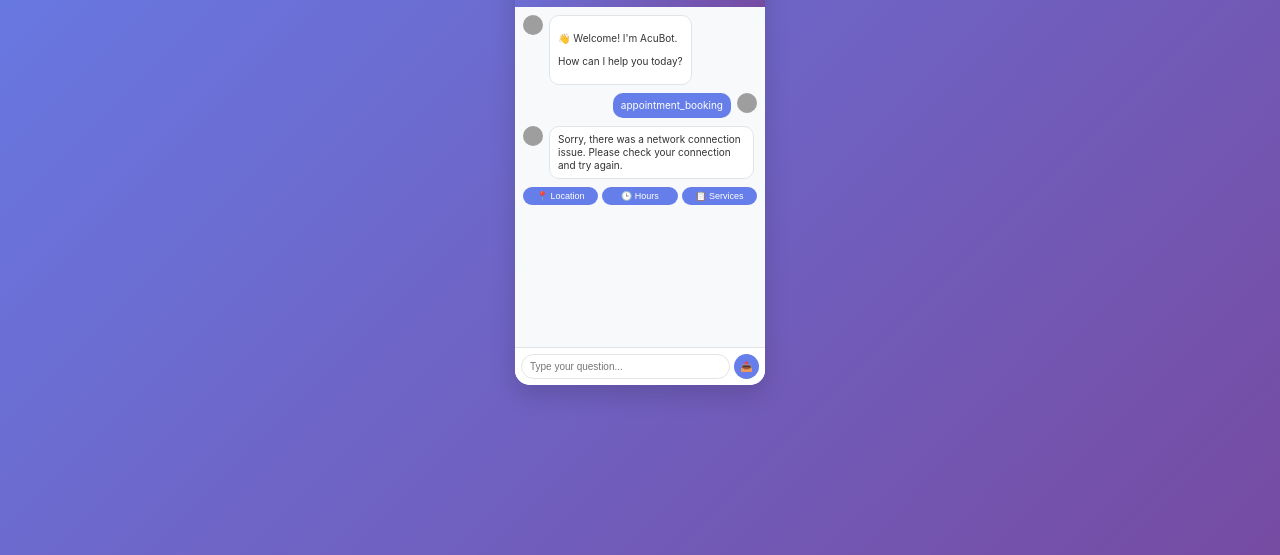
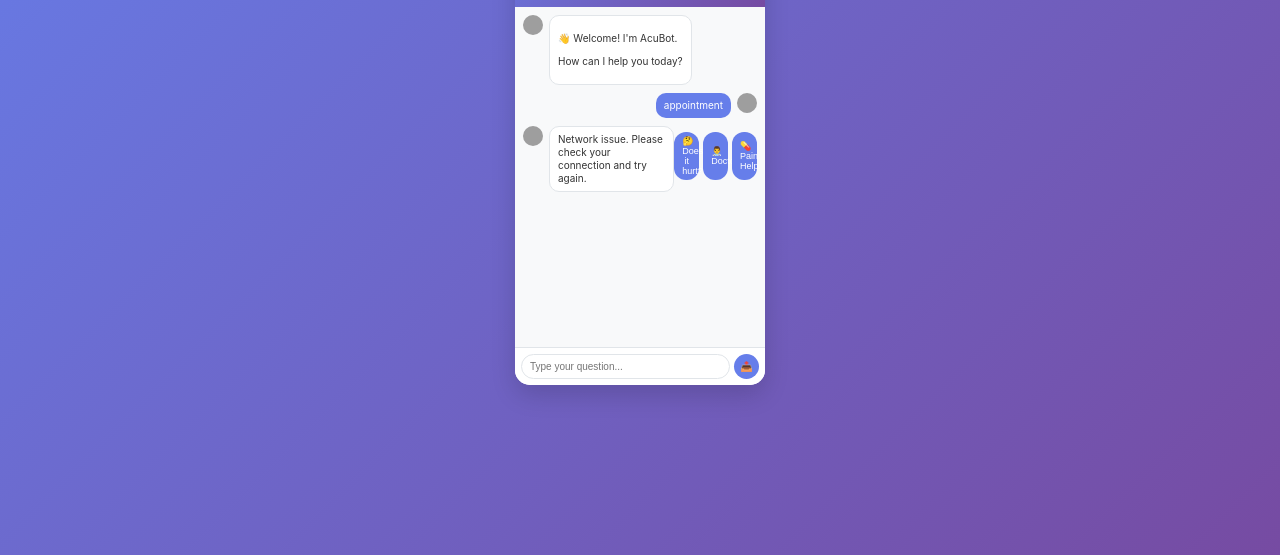
Before and after one commit to acutherapy/chatbot, a website: page public/index.html in a window 1280 px wide. Both pictures are taken after a click on the button "📅 Book Appointment". Shown: the part 265-820 px from the top of the page. Drawn offline with Linux system fonts and the light colour scheme; no server answers; grey boxes are pictures that could not be loaded.

Commit message:
Update index.html

```diff
--- a/public/index.html
+++ b/public/index.html
@@ -1,41 +1,98 @@
 <!DOCTYPE html>
 <html lang="en">
 <head>
-  <meta charset="UTF-8" />
+  <meta charset="UTF-8"/>
   <meta name="viewport" content="width=device-width, initial-scale=1.0"/>
   <title>AcuTherapy Clinic Assistant</title>
   <style>
-    /* —— 你的样式保持不变 —— */
-    body{font-family:'Inter',-apple-system,BlinkMacSystemFont,sans-serif;margin:0;padding:10px;background:linear-gradient(135deg,#667eea 0%,#764ba2 100%);min-height:100vh;}
-    .chat-container{width:250px;height:500px;margin:0 auto;background:#fff;border-radius:15px;box-shadow:0 10px 25px rgba(0,0,0,.15);overflow:hidden;display:flex;flex-direction:column;position:fixed;top:50%;left:50%;transform:translate(-50%,-50%);}
-    .chat-header{background:linear-gradient(135deg,#667eea 0%,#764ba2 100%);color:#fff;padding:8px;text-align:center;flex-shrink:0;}
-    .chat-header h1{margin:2px 0;font-size:12px;font-weight:600;}
-    .chat-header p{margin:2px 0;font-size:9px;}
-    .chat-header img{width:25px;height:25px;border-radius:50%;margin-bottom:4px;}
-    .chat-messages{flex:1;overflow-y:auto;padding:8px;background:#f8f9fa;min-height:0;font-size:11px;}
-    .message{display:flex;margin-bottom:8px;align-items:flex-start;}
-    .message-avatar{width:20px;height:20px;border-radius:50%;margin-right:6px;flex-shrink:0;}
-    .user-avatar{margin-right:0;margin-left:6px;}
-    .user-message{justify-content:flex-end;}
-    .bot-message{justify-content:flex-start;}
-    .message-bubble{max-width:80%;padding:6px 8px;border-radius:10px;word-wrap:break-word;font-size:10px;line-height:1.3;}
-    .user-message .message-bubble{background:#667eea;color:#fff;}
-    .bot-message .message-bubble{background:#fff;color:#333;border:1px solid #e1e5e9;}
-    .quick-replies{display:flex;flex-wrap:wrap;gap:4px;margin-top:6px;}
-    .quick-reply-btn{background:#667eea;color:#fff;border:none;padding:4px 8px;border-radius:12px;cursor:pointer;font-size:9px;transition:background .3s;flex:1;min-width:0;}
-    .quick-reply-btn:hover{background:#5a6fd8;}
-    .chat-input{padding:6px;background:#fff;border-top:1px solid #e1e5e9;flex-shrink:0;}
-    .input-wrapper{display:flex;gap:4px;}
-    .message-input{flex:1;padding:6px 8px;border:1px solid #e1e5e9;border-radius:15px;font-size:10px;outline:none;}
-    .message-input:focus{border-color:#667eea;}
-    .send-btn{background:#667eea;color:#fff;border:none;width:25px;height:25px;border-radius:50%;cursor:pointer;font-size:10px;}
-    .send-btn:hover{background:#5a6fd8;}
-    .send-btn:disabled{background:#ccc;cursor:not-allowed;}
-    .loading{text-align:center;color:#666;font-style:italic;}
-    .language-switch{position:absolute;top:5px;right:5px;background:rgba(255,255,255,.2);color:#fff;border:1px solid rgba(255,255,255,.3);padding:2px 6px;border-radius:10px;text-decoration:none;font-size:8px;transition:background .3s;}
-    .language-switch:hover{background:rgba(255,255,255,.3);color:#fff;text-decoration:none;}
-    @media (max-width:768px){body{padding:5px}.chat-container{height:calc(100vh - 10px);border-radius:15px}.chat-header{padding:10px}.chat-header h1{font-size:18px}.chat-header p{font-size:12px}.chat-messages{padding:10px}.message-bubble{max-width:85%;padding:10px 12px;font-size:14px}.chat-input{padding:10px}.message-input{padding:10px 14px;font-size:16px}.language-switch{font-size:12px;padding:6px 12px}.quick-reply-btn{padding:8px 12px;font-size:13px}}
-    @media (max-width:480px){.chat-header h1{font-size:16px}.message-bubble{max-width:90%;padding:8px 10px;font-size:13px}.quick-replies{gap:8px}.quick-reply-btn{padding:6px 10px;font-size:12px}}
+    body {
+      font-family: 'Inter', -apple-system, BlinkMacSystemFont, sans-serif;
+      margin: 0;
+      padding: 10px;
+      background: linear-gradient(135deg, #667eea 0%, #764ba2 100%);
+      min-height: 100vh;
+    }
+    .chat-container {
+      width: 250px; height: 500px; margin: 0 auto; background: white;
+      border-radius: 15px; box-shadow: 0 10px 25px rgba(0,0,0,0.15);
+      overflow: hidden; display: flex; flex-direction: column;
+      position: fixed; top: 50%; left: 50%; transform: translate(-50%, -50%);
+    }
+    .chat-header {
+      background: linear-gradient(135deg, #667eea 0%, #764ba2 100%);
+      color: white; padding: 8px; text-align: center; flex-shrink: 0;
+      position: relative;
+    }
+    .chat-header h1 { margin: 2px 0; font-size: 12px; font-weight: 600; }
+    .chat-header p { margin: 2px 0; font-size: 9px; }
+    .chat-header img {
+      width: 25px; height: 25px; border-radius: 50%; margin-bottom: 4px;
+    }
+    .language-switch {
+      position: absolute; top: 5px; right: 5px;
+      background: rgba(255,255,255,0.2); color: white;
+      border: 1px solid rgba(255,255,255,0.3);
+      padding: 2px 6px; border-radius: 10px; text-decoration: none; font-size: 8px;
+      transition: background 0.3s;
+    }
+    .language-switch:hover { background: rgba(255,255,255,0.3); color: white; text-decoration: none; }
+
+    .chat-messages {
+      flex: 1; overflow-y: auto; padding: 8px; background: #f8f9fa; min-height: 0; font-size: 11px;
+    }
+    .message { display: flex; margin-bottom: 8px; align-items: flex-start; }
+    .message-avatar { width: 20px; height: 20px; border-radius: 50%; margin-right: 6px; flex-shrink: 0; }
+    .user-avatar { margin-right: 0; margin-left: 6px; }
+    .user-message { justify-content: flex-end; }
+    .bot-message { justify-content: flex-start; }
+    .message-bubble {
+      max-width: 80%; padding: 6px 8px; border-radius: 10px; word-wrap: break-word;
+      font-size: 10px; line-height: 1.3;
+    }
+    .user-message .message-bubble { background: #667eea; color: white; }
+    .bot-message .message-bubble { background: white; color: #333; border: 1px solid #e1e5e9; }
+
+    .quick-replies { display: flex; flex-wrap: wrap; gap: 4px; margin-top: 6px; }
+    .quick-reply-btn {
+      background: #667eea; color: white; border: none; padding: 4px 8px; border-radius: 12px;
+      cursor: pointer; font-size: 9px; transition: background 0.3s; flex: 1; min-width: 0;
+    }
+    .quick-reply-btn:hover { background: #5a6fd8; }
+
+    .chat-input { padding: 6px; background: white; border-top: 1px solid #e1e5e9; flex-shrink: 0; }
+    .input-wrapper { display: flex; gap: 4px; }
+    .message-input {
+      flex: 1; padding: 6px 8px; border: 1px solid #e1e5e9; border-radius: 15px; font-size: 10px; outline: none;
+    }
+    .message-input:focus { border-color: #667eea; }
+    .send-btn {
+      background: #667eea; color: white; border: none; width: 25px; height: 25px; border-radius: 50%;
+      cursor: pointer; font-size: 10px;
+    }
+    .send-btn:hover { background: #5a6fd8; }
+    .send-btn:disabled { background: #ccc; cursor: not-allowed; }
+    .loading { text-align: center; color: #666; font-style: italic; }
+
+    /* Mobile */
+    @media (max-width: 768px){
+      body{padding:5px}
+      .chat-container{height:calc(100vh - 10px);border-radius:15px}
+      .chat-header{padding:10px}
+      .chat-header h1{font-size:18px}
+      .chat-header p{font-size:12px}
+      .chat-messages{padding:10px}
+      .message-bubble{max-width:85%;padding:10px 12px;font-size:14px}
+      .chat-input{padding:10px}
+      .message-input{padding:10px 14px;font-size:16px}
+      .language-switch{font-size:12px;padding:6px 12px}
+      .quick-reply-btn{padding:8px 12px;font-size:13px}
+    }
+    @media (max-width: 480px){
+      .chat-header h1{font-size:16px}
+      .message-bubble{max-width:90%;padding:8px 10px;font-size:13px}
+      .quick-replies{gap:8px}
+      .quick-reply-btn{padding:6px 10px;font-size:12px}
+    }
   </style>
 </head>
 <body>
@@ -43,7 +100,7 @@
     <div class="chat-header">
       <a href="/working-chat.html" class="language-switch">中文 Chinese</a>
       <div class="bot-avatar">
-        <img src="https://cdn-icons-png.flaticon.com/512/2785/2785482.png" alt="AcuBot" style="width:60px;height:60px;border-radius:50%;margin-bottom:10px;">
+        <img src="https://cdn-icons-png.flaticon.com/512/2785/2785482.png" alt="AcuBot" style="width: 60px; height: 60px; border-radius: 50%; margin-bottom: 10px;">
       </div>
       <h1>🌿 AcuBot - Your Wellness Guide</h1>
       <p>Online Service | Smart Q&A</p>
@@ -58,11 +115,12 @@
         </div>
       </div>
 
-      <!-- 首屏快捷键：去掉 inline onclick，改用 data-query -->
+      <!-- First-screen quick replies (no inline onclick; CSP-safe) -->
       <div class="quick-replies" id="quickReplies">
-        <button class="quick-reply-btn" data-query="appointment_booking">📅 Book Appointment</button>
-        <button class="quick-reply-btn" data-query="clinic hours">🕒 Hours</button>
-        <button class="quick-reply-btn" data-query="clinic location">📍 Location</button>
+        <button class="quick-reply-btn" data-query="appointment">📅 Book Appointment</button>
+        <button class="quick-reply-btn" data-query="hours">🕒 Hours</button>
+        <button class="quick-reply-btn" data-query="location">📍 Location</button>
+        <button class="quick-reply-btn" data-query="services">📋 Services</button>
       </div>
     </div>
 
@@ -75,95 +133,132 @@
   </div>
 
 <script>
+/* ---------- Config: canonical payloads ---------- */
+const defaultQuickReplies = [
+  { title: '📅 Book Appointment', payload: 'appointment' },
+  { title: '🕒 Hours',            payload: 'hours' },
+  { title: '📍 Location',         payload: 'location' },
+  { title: '📋 Services',         payload: 'services' }
+];
+
+const extraQuickReplyPool = [
+  { title: '💰 Insurance',        payload: 'insurance' },
+  { title: '💊 Pain Help',        payload: 'back pain' },
+  { title: '🤔 Does it hurt?',    payload: 'does acupuncture hurt' },
+  { title: '👨‍⚕️ Doctors',       payload: 'doctor team' },
+  { title: '📆 Next openings',    payload: 'availability' },
+  { title: '🧾 Pricing',          payload: 'pricing' }
+];
+
 let isTyping = false;
 
-    function getRandomQuickReplies(){
-      const all = [
-        { text: '📅 Book', query: 'appointment' },
-        { text: '📋 Services', query: 'services' },
-        { text: '📍 Location', query: 'location' },
-        { text: '🕒 Hours', query: 'hours' },
-        { text: '💊 Pain Help', query: 'back pain' },
-        { text: '🤔 Does it hurt?', query: 'does acupuncture hurt' },
-        { text: '💰 Insurance', query: 'insurance' },
-        { text: '👨‍⚕️ Doctors', query: 'doctor team' }
-      ];
-      return all.sort(()=>0.5-Math.random()).slice(0,3);
+/* ---------- Utilities ---------- */
+function shufflePick3(pool){
+  return pool.slice().sort(()=>0.5 - Math.random()).slice(0,3);
+}
+function buildQRButton({title,payload}){
+  const btn=document.createElement('button');
+  btn.className='quick-reply-btn';
+  btn.textContent=title;
+  btn.addEventListener('click',()=>sendQuickReply(payload));
+  return btn;
 }
 
-    function addMessage(content, sender, quickRepliesAfter = []){
-      const messagesDiv = document.getElementById('chatMessages');
-      const messageDiv = document.createElement('div');
-      messageDiv.className = `message ${sender}-message`;
-
-      const avatar = document.createElement('img');
-      avatar.className = 'message-avatar';
-      if (sender === 'bot') {
-        avatar.src = 'https://cdn-icons-png.flaticon.com/512/4712/4712139.png';
-        avatar.alt = 'AcuBot';
-      } else {
-        avatar.src = 'https://cdn-icons-png.flaticon.com/512/3135/3135715.png';
-        avatar.alt = 'User';
-        avatar.classList.add('user-avatar');
+/* ---------- Renderers ---------- */
+function showDefaultQuickReplies(){
+  const wrap=document.getElementById('quickReplies');
+  if(!wrap) return;
+  wrap.innerHTML='';
+  defaultQuickReplies.forEach(item=>wrap.appendChild(buildQRButton(item)));
+  wrap.style.display='flex';
 }
 
-      const bubbleDiv = document.createElement('div');
-      bubbleDiv.className = 'message-bubble';
-      bubbleDiv.innerHTML = content.replace(/\n/g,'<br>');
-
-      if (sender === 'user') { messageDiv.appendChild(bubbleDiv); messageDiv.appendChild(avatar); }
-      else { messageDiv.appendChild(avatar); messageDiv.appendChild(bubbleDiv); }
-
-      messagesDiv.appendChild(messageDiv);
-
-      // 用户发消息 -> 隐藏首屏按钮
-      if (sender === 'user') {
-        const firstQR = document.getElementById('quickReplies');
-        if (firstQR) firstQR.style.display = 'none';
+function renderInlineQuickRepliesBelow(messageContainer, list){
+  if(!list || list.length===0) return;
+  const qrDiv=document.createElement('div');
+  qrDiv.className='quick-replies';
+  list.forEach(item=>{
+    // allow string or {title,payload}
+    const data = typeof item==='string' ? {title:item, payload:item} : item;
+    qrDiv.appendChild(buildQRButton({title:data.title||data.payload, payload:data.payload||data.title}));
+  });
+  messageContainer.parentElement.appendChild(qrDiv);
 }
 
-      // bot 回复 -> 在答案下方插入新快捷键
-      if (sender === 'bot' && quickRepliesAfter.length){
-        const wrap = document.createElement('div');
-        wrap.className = 'quick-replies';
-        quickRepliesAfter.forEach(opt=>{
-          const btn = document.createElement('button');
-          btn.className = 'quick-reply-btn';
-          btn.textContent = opt.text;
-          btn.addEventListener('click', ()=> sendQuickReply(opt.query));
-          wrap.appendChild(btn);
-        });
-        messagesDiv.appendChild(wrap);
+/* ---------- Chat flow ---------- */
+function addMessage(content, sender, quickRepliesAfter = []){
+  const messagesDiv=document.getElementById('chatMessages');
+
+  const row=document.createElement('div');
+  row.className=`message ${sender}-message`;
+
+  if(sender==='bot'){
+    const avatar=document.createElement('img');
+    avatar.className='message-avatar';
+    avatar.src='https://cdn-icons-png.flaticon.com/512/4712/4712139.png';
+    avatar.alt='AcuBot';
+    row.appendChild(avatar);
   }
-      messagesDiv.scrollTop = messagesDiv.scrollHeight;
+
+  const bubble=document.createElement('div');
+  bubble.className='message-bubble';
+  bubble.innerHTML=String(content||'').replace(/\n/g,'<br>');
+
+  if(sender==='user'){
+    // user layout: bubble then avatar (right side)
+    row.appendChild(bubble);
+    const u=document.createElement('img');
+    u.className='message-avatar user-avatar';
+    u.src='https://cdn-icons-png.flaticon.com/512/3135/3135715.png';
+    u.alt='User';
+    row.appendChild(u);
+  } else {
+    // bot layout: avatar already added
+    row.appendChild(bubble);
+  }
+
+  messagesDiv.appendChild(row);
+
+  // Hide the top default quick replies only when user sends
+  if(sender==='user'){
+    const firstQR=document.getElementById('quickReplies');
+    if(firstQR) firstQR.style.display='none';
+  }
+
+  // If bot → append new quick replies right under this answer
+  if(sender==='bot' && quickRepliesAfter.length){
+    renderInlineQuickRepliesBelow(bubble, quickRepliesAfter);
+  }
+
+  messagesDiv.scrollTop=messagesDiv.scrollHeight;
 }
 
 function showLoading(){
-      const messagesDiv = document.getElementById('chatMessages');
-      const loadingDiv = document.createElement('div');
-      loadingDiv.className = 'message bot-message';
-      loadingDiv.id = 'loadingMessage';
-      loadingDiv.innerHTML = '<div class="message-bubble loading">Thinking...</div>';
+  const messagesDiv=document.getElementById('chatMessages');
+  const loadingDiv=document.createElement('div');
+  loadingDiv.className='message bot-message';
+  loadingDiv.id='loadingMessage';
+  loadingDiv.innerHTML='<div class="message-bubble loading">Thinking...</div>';
   messagesDiv.appendChild(loadingDiv);
-      messagesDiv.scrollTop = messagesDiv.scrollHeight;
+  messagesDiv.scrollTop=messagesDiv.scrollHeight;
 }
 function hideLoading(){
-      const loadingDiv = document.getElementById('loadingMessage');
-      if (loadingDiv) loadingDiv.remove();
+  const loadingDiv=document.getElementById('loadingMessage');
+  if(loadingDiv) loadingDiv.remove();
 }
 
 async function sendMessage(){
-      const input = document.getElementById('messageInput');
-      const message = input.value.trim();
-      if (!message || isTyping) return;
+  const input=document.getElementById('messageInput');
+  const message=input.value.trim();
+  if(!message || isTyping) return;
 
   addMessage(message,'user');
-      input.value = '';
+  input.value='';
   showLoading();
-      isTyping = true;
+  isTyping=true;
 
   try{
-        const res = await fetch('/chat/message-en',{
+    const response=await fetch('/chat/message-en',{
       method:'POST',
       headers:{'Content-Type':'application/json'},
       body:JSON.stringify({
@@ -172,46 +267,51 @@
         sessionId:'session_en_'+Date.now()
       })
     });
-        const data = await res.json();
-        const nextQR = getRandomQuickReplies();
-        if (data && data.success){
+
+    const data=await response.json();
+    const nextQR = (data && data.success && Array.isArray(data.data?.quickReplies) && data.data.quickReplies.length)
+      ? data.data.quickReplies.map(x => (typeof x==='string' ? {title:x,payload:x} : {title:x.title||x.payload, payload:x.payload||x.title}))
+      : shufflePick3(extraQuickReplyPool);
+
+    if(data && data.success){
       addMessage(data.data.message,'bot',nextQR);
-        } else {
-          addMessage('Sorry, I am temporarily unable to respond to your message. Please try again later.','bot',nextQR);
+    }else{
+      addMessage('Sorry, I’m temporarily unable to respond. Please try again later.','bot',nextQR);
     }
   }catch(err){
-        console.error('send error',err);
-        addMessage('Sorry, there was a network connection issue. Please check your connection and try again.','bot',getRandomQuickReplies());
+    console.error('Failed to send message:', err);
+    addMessage('Network issue. Please check your connection and try again.','bot',shufflePick3(extraQuickReplyPool));
   }finally{
     hideLoading();
-        isTyping = false;
+    isTyping=false;
   }
 }
 
-    function sendQuickReply(text){
-      const input = document.getElementById('messageInput');
-      input.value = text;
+function sendQuickReply(payload){
+  const input=document.getElementById('messageInput');
+  input.value=payload;
   sendMessage();
 }
-    // 提前挂到全局，避免找不到
 window.sendQuickReply = sendQuickReply;
 
-    // ✅ 首屏按钮用事件委托（不依赖 inline onclick，也不受 CSP 影响）
+/* ---------- Boot ---------- */
 document.addEventListener('DOMContentLoaded', ()=>{
-      const qr = document.getElementById('quickReplies');
-      if (qr){
-        qr.addEventListener('click',(e)=>{
+  // Make first-screen buttons work via event delegation too (CSP-safe)
+  const firstQR=document.getElementById('quickReplies');
+  if(firstQR){
+    firstQR.addEventListener('click', (e)=>{
       const btn = e.target.closest('.quick-reply-btn');
-          if (!btn) return;
-          const q = btn.dataset.query || btn.textContent.trim();
-          sendQuickReply(q);
+      if(!btn) return;
+      const query = btn.dataset.query || btn.textContent.replace(/[📅📋📍🕒💰💊🤔👨‍⚕️📆🧾]/g,'').trim().toLowerCase();
+      sendQuickReply(query);
     });
   }
+  // If you ever want to re-render the top defaults programmatically:
+  // showDefaultQuickReplies();
 });
 
-    // 发送快捷键/回车发送
 document.getElementById('messageInput').addEventListener('keypress', (e)=>{
-      if (e.key==='Enter' && !e.shiftKey){ e.preventDefault(); sendMessage(); }
+  if(e.key==='Enter' && !e.shiftKey){ e.preventDefault(); sendMessage(); }
 });
 document.getElementById('messageInput').addEventListener('input', function(){
   document.getElementById('sendBtn').disabled = !this.value.trim() || isTyping;
```
Lines whose indentation alone changed are shown as unchanged.
